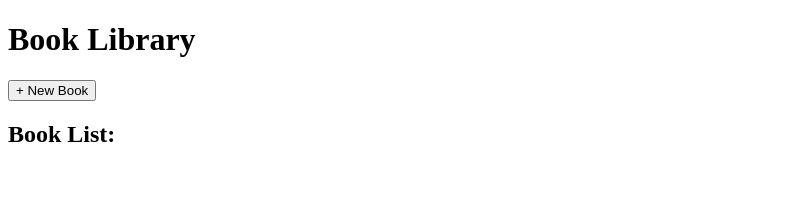
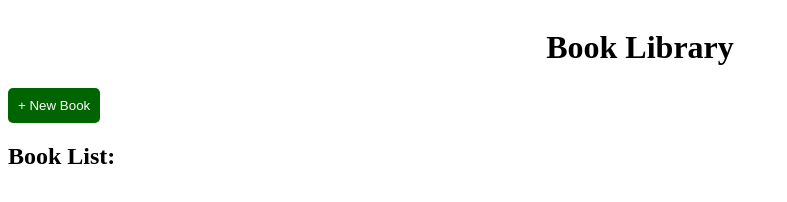
Before and after one commit to LukeBeaumont/library, a plain HTML site: page index.html in a window 1280 px wide. Shown: the whole page, without its empty margins (0-787 px from the left). Drawn offline with Linux system fonts and the light colour scheme.

Commit message:
style button and sections

```diff
--- a/index.html
+++ b/index.html
@@ -4,10 +4,17 @@
     <meta charset="UTF-8" />
     <meta name="viewport" content="width=device-width, initial-scale=1.0" />
     <title>Book Library</title>
+    <link rel="stylesheet" href="styles.css" />
   </head>
   <body>
+    <div class="heading-container">
       <h1>Book Library</h1>
+    </div>
+    <div class="form-container">
+      <div class="button-container">
         <button class="new-btn">+ New Book</button>
+      </div>
+
       <form id="new-book-form" style="display: none">
         <label for="title">Title:</label>
         <input type="text" id="title" />
@@ -19,6 +26,7 @@
         <input type="checkbox" id="read" />
         <input type="submit" value="Add book" />
       </form>
+    </div>
     <h2>Book List:</h2>
     <div class="book-list"></div>
   </body>
--- a/styles.css
+++ b/styles.css
@@ -0,0 +1,17 @@
+.heading-container {
+  display: flex;
+  justify-content: center;
+}
+
+.form-container {
+  display: flex;
+  justify-content: left;
+}
+
+button {
+  border: none;
+  border-radius: 5px;
+  background-color: darkgreen;
+  color: white;
+  padding: 10px;
+}
```
Lines whose indentation alone changed are shown as unchanged.
